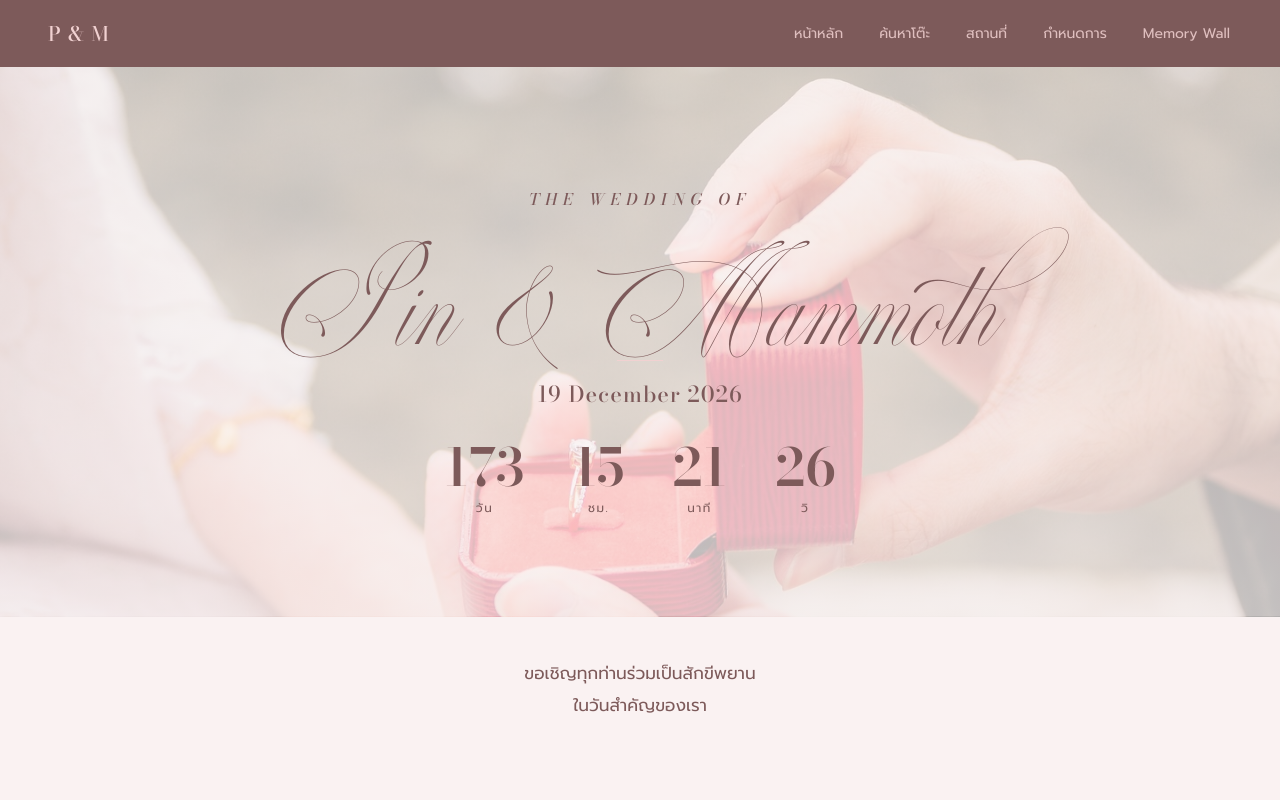
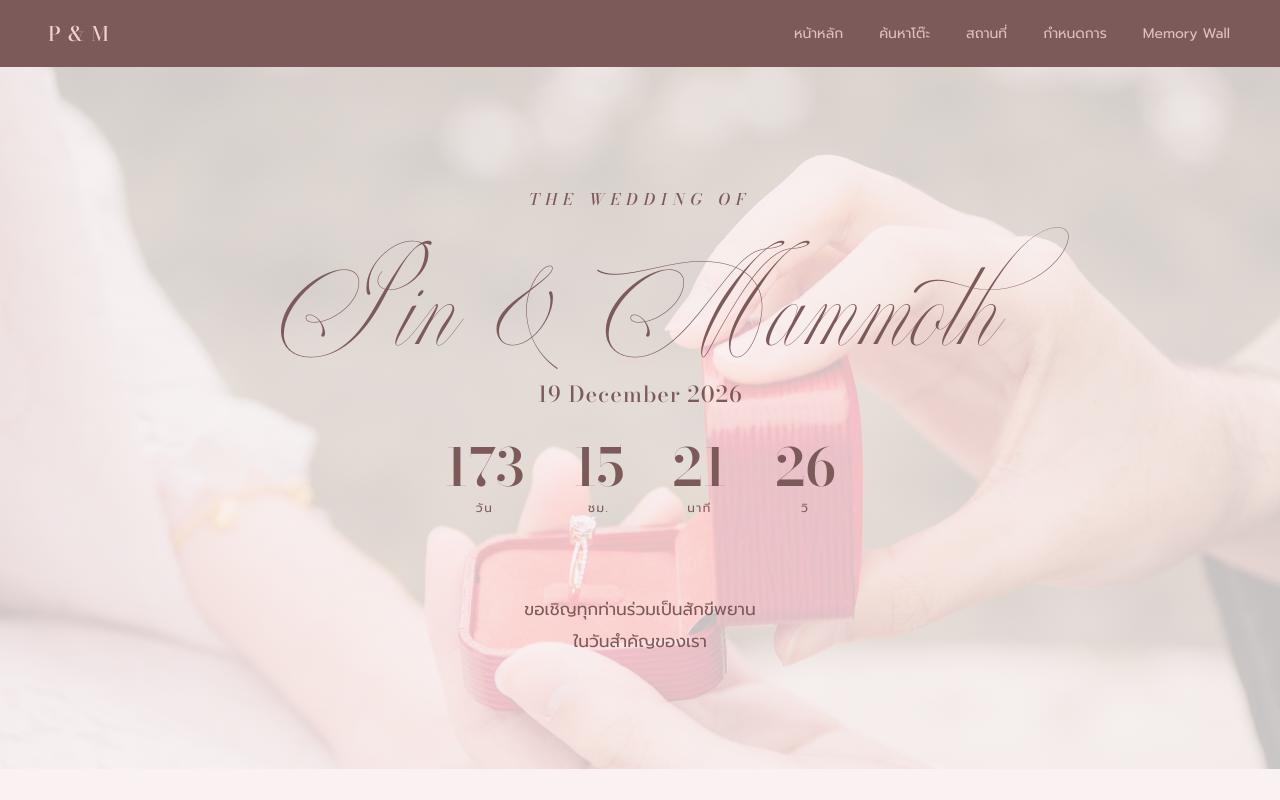
Before and after one commit to ThanesW/PinMoth_Wedding, a React (Vite) app: page / in a window 1280 px wide. Shown: the top 800 px of the page. Built offline with nearby package versions, Linux system fonts and the light colour scheme.

Commit message:
Extend hero bg image to cover intro text; set overlay to 80%

```diff
--- a/src/WeddingSite.css
+++ b/src/WeddingSite.css
@@ -99,7 +99,7 @@
   text-align: center;
   padding: 80px 24px 60px;
   position: relative;
-  background-image: linear-gradient(rgba(250, 242, 242, 0.72), rgba(250, 242, 242, 0.78)), url('/photos/pre-wed-06.jpg');
+  background-image: linear-gradient(rgba(250, 242, 242, 0.80), rgba(250, 242, 242, 0.80)), url('/photos/pre-wed-06.jpg');
   background-size: cover;
   background-position: center center;
 }
@@ -167,13 +167,13 @@
   text-transform: uppercase;
 }
 
-/* ---- intro ---- */
+/* ---- intro (inside hero) ---- */
 .wedding-intro {
   text-align: center;
   font-size: 15px;
   line-height: 1.9;
   color: var(--ink-soft);
-  padding: 28px 0 8px;
+  margin-top: 36px;
 }
 
 /* ---- sections ---- */
--- a/src/WeddingSite.jsx
+++ b/src/WeddingSite.jsx
@@ -120,15 +120,12 @@ export default function WeddingSite() {
             </div>
           ))}
         </div>
+        <p className="wedding-intro">
+          ขอเชิญทุกท่านร่วมเป็นสักขีพยาน<br />ในวันสำคัญของเรา
+        </p>
       </section>
 
-      <div ref={introRef} className="wedding-reveal">
-        <div className="wedding-inner">
-          <p className="wedding-intro">
-            ขอเชิญทุกท่านร่วมเป็นสักขีพยาน<br />ในวันสำคัญของเรา
-          </p>
-        </div>
-      </div>
+      <div ref={introRef} className="wedding-reveal" />
 
       <section ref={midRef} className="wedding-section wedding-reveal">
         <div className="wedding-inner wedding-two-col">
```
